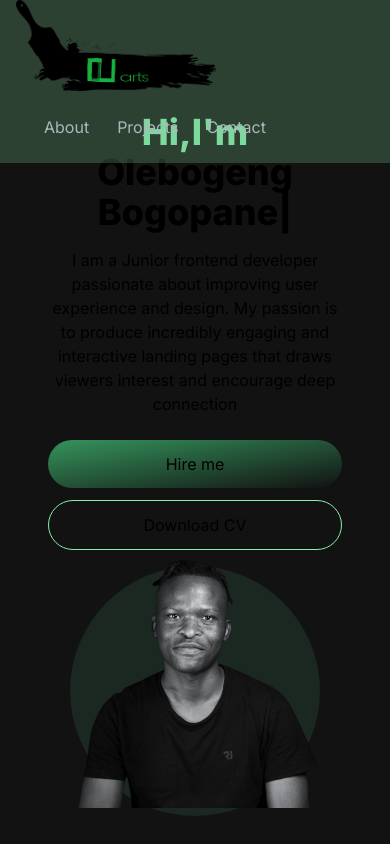
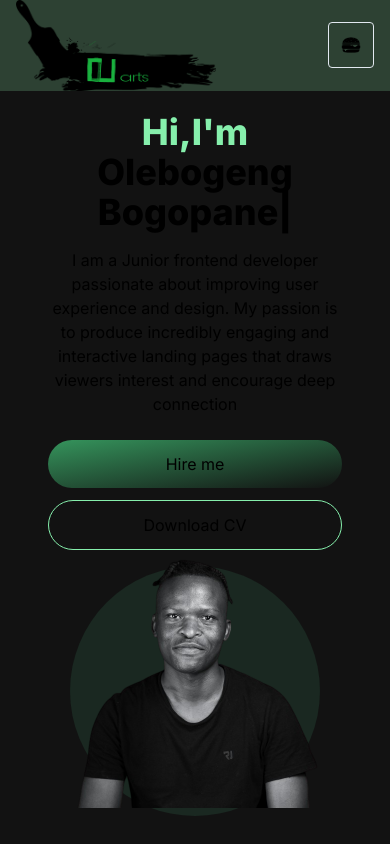
Before and after one commit to OlebogengBogopane/devresume, a Next.js app in the folder ole-portfolio/: page / in a window 390 px wide. Built offline with nearby package versions, Linux system fonts and the light colour scheme.

Commit message:
burger menu open/close state

```diff
--- a/ole-portfolio/src/app/components/Navbar.jsx
+++ b/ole-portfolio/src/app/components/Navbar.jsx
@@ -1,6 +1,8 @@
+"use client"
 import Link from 'next/link'
-import React from 'react'
+import React, { useState } from 'react'
 import NavLink from './NavLink'
+
 
 const navLinks = [
     {
@@ -18,6 +20,7 @@ const navLinks = [
 ]
 
 const Navbar = () => {
+    const [navbarOpen,setNavbarOpen] = useState(false);
   return (
     <nav className='fixed top-0 left-0 right-0 z-10 bg-[#6aab7e4f] bg-opacity-90'>
         <div className='flex flex-wrap items-center justify-between mx-auto px-4'>
@@ -28,7 +31,23 @@ const Navbar = () => {
                     height={200}
                      />
                  </Link>
-            <div className='menu  md:block md:w-auto' id='navbar'>
+                 <div className='mobile-menu block md:hidden'>
+                    {!navbarOpen ? (
+                    <button
+                    onClick={()=> setNavbarOpen(true)}
+                    className='text-slate-200 flex items-center px-3 py-3 border rounded border-slate-200 hover:bg-slate-500'>
+                        <img src='/images/burger-men.png' alt='menu' className='w-5 h-5' />
+                        </button>
+                    ):(
+                        <button
+                        onClick={()=> setNavbarOpen(false)}
+                        className='text-slate-200 flex items-center px-2 py-2 border rounded border-slate-200 hover:bg-slate-800'>
+                        <img src='/images/close-men.png' alt='menu' className='w-5 h-5' />
+                        </button>
+                    )
+                    }
+                 </div>
+            <div className='menu hidden md:block md:w-auto' id='navbar'>
                 <ul className='flex p-4 md:p-0 md:flex-row md:space-x-8 mt-0'>
                 {
                     navLinks.map((link, index) => (
```
Also changed, not shown: ole-portfolio/public/images/burger-men.png (added), ole-portfolio/public/images/close-men.png (added).
